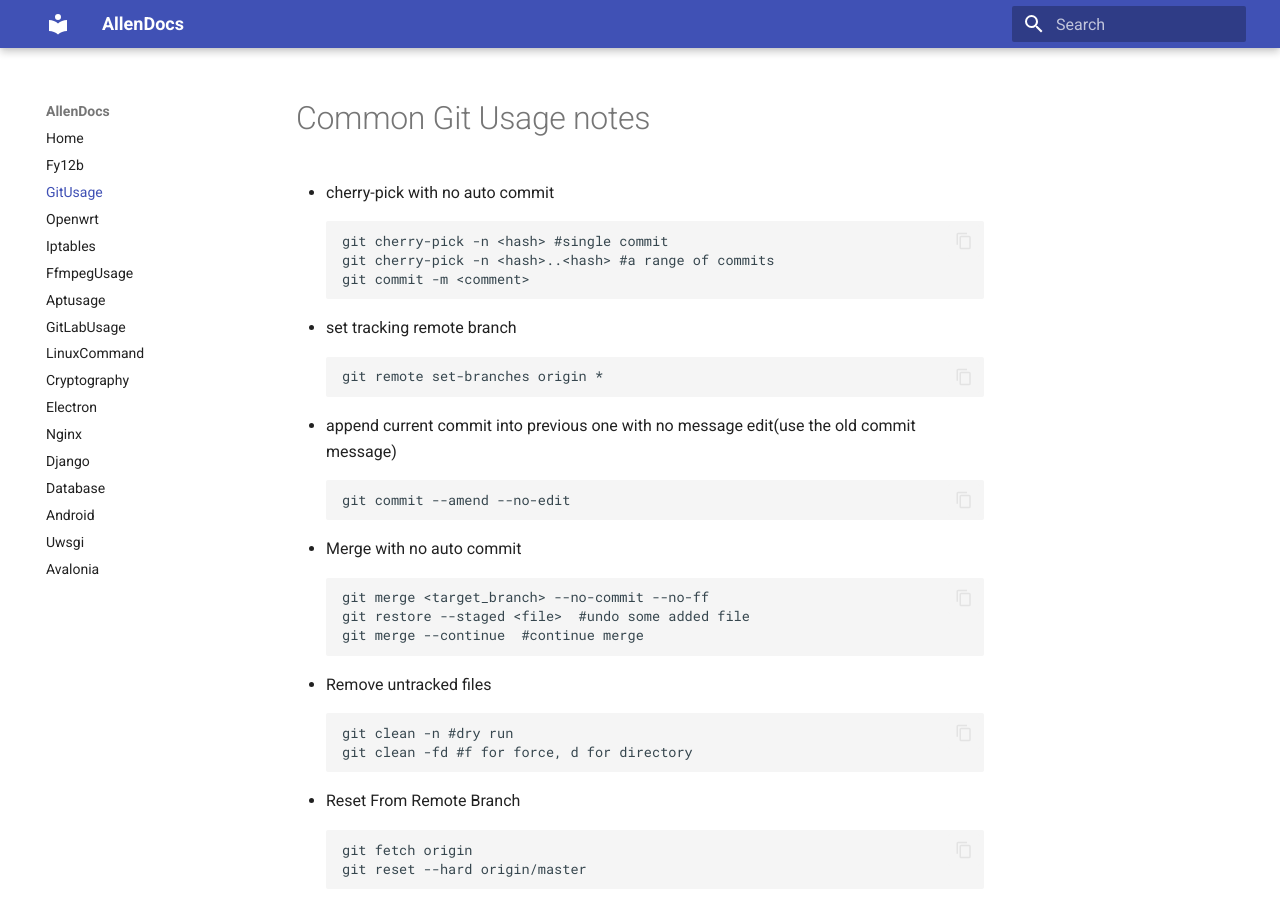
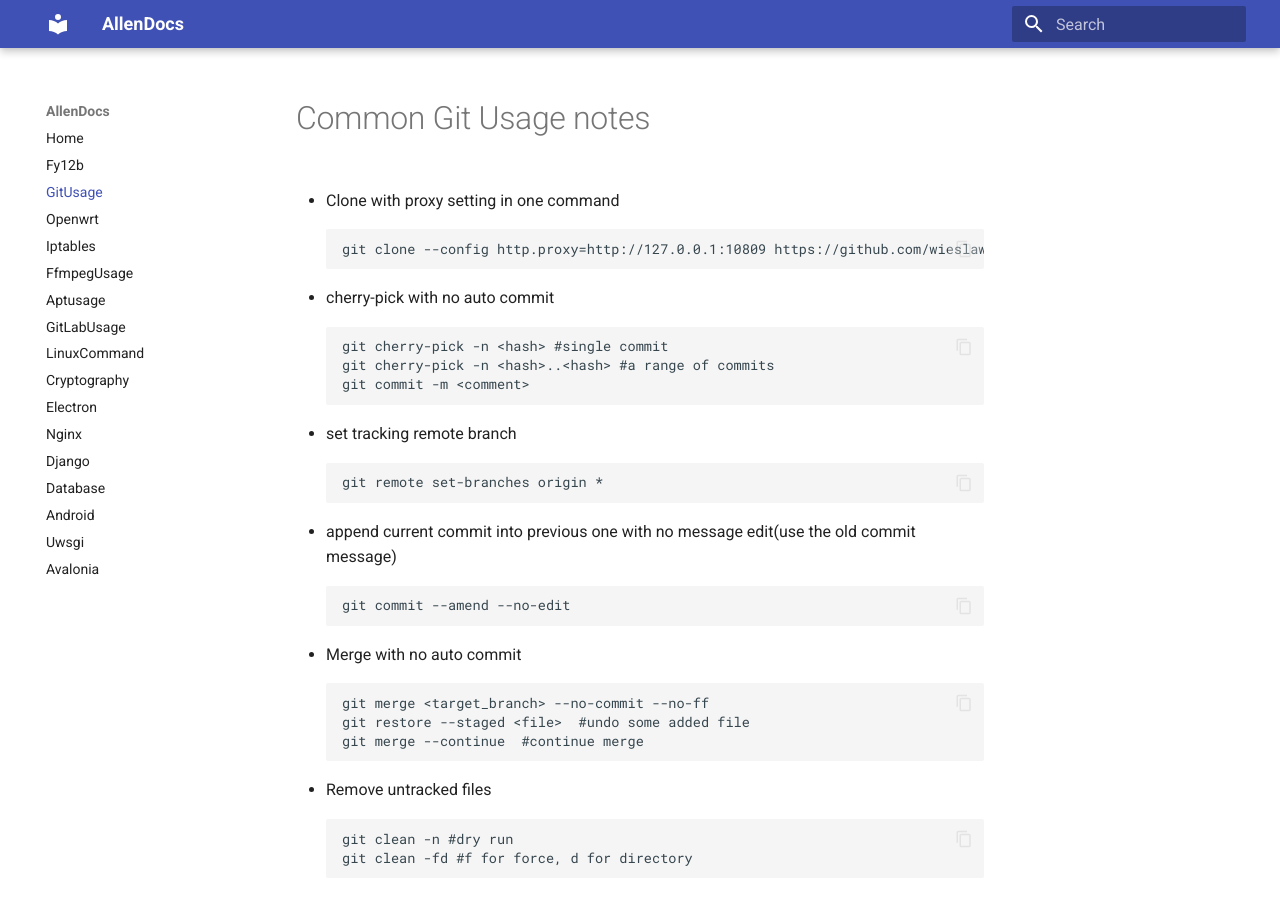
Before and after one commit to Ordinary-Capability/mydoc, an MkDocs documentation site: the page built from docs/gitusage.md, in a window 1280 px wide and 900 px high. Built offline with MkDocs 1.6.1 and Material for MkDocs 9.7.7, drawn with Linux system fonts in a browser that asks for light colours.

Commit message:
Update gitusage.md

````diff
--- a/docs/gitusage.md
+++ b/docs/gitusage.md
@@ -1,4 +1,9 @@
 # Common Git Usage notes
+
+- Clone with proxy setting in one command
+```
+git clone --config http.proxy=http://127.0.0.1:10809 https://github.com/wieslawsoltes/Dock.git
+```
 
 - cherry-pick with no auto commit
 ```
````
